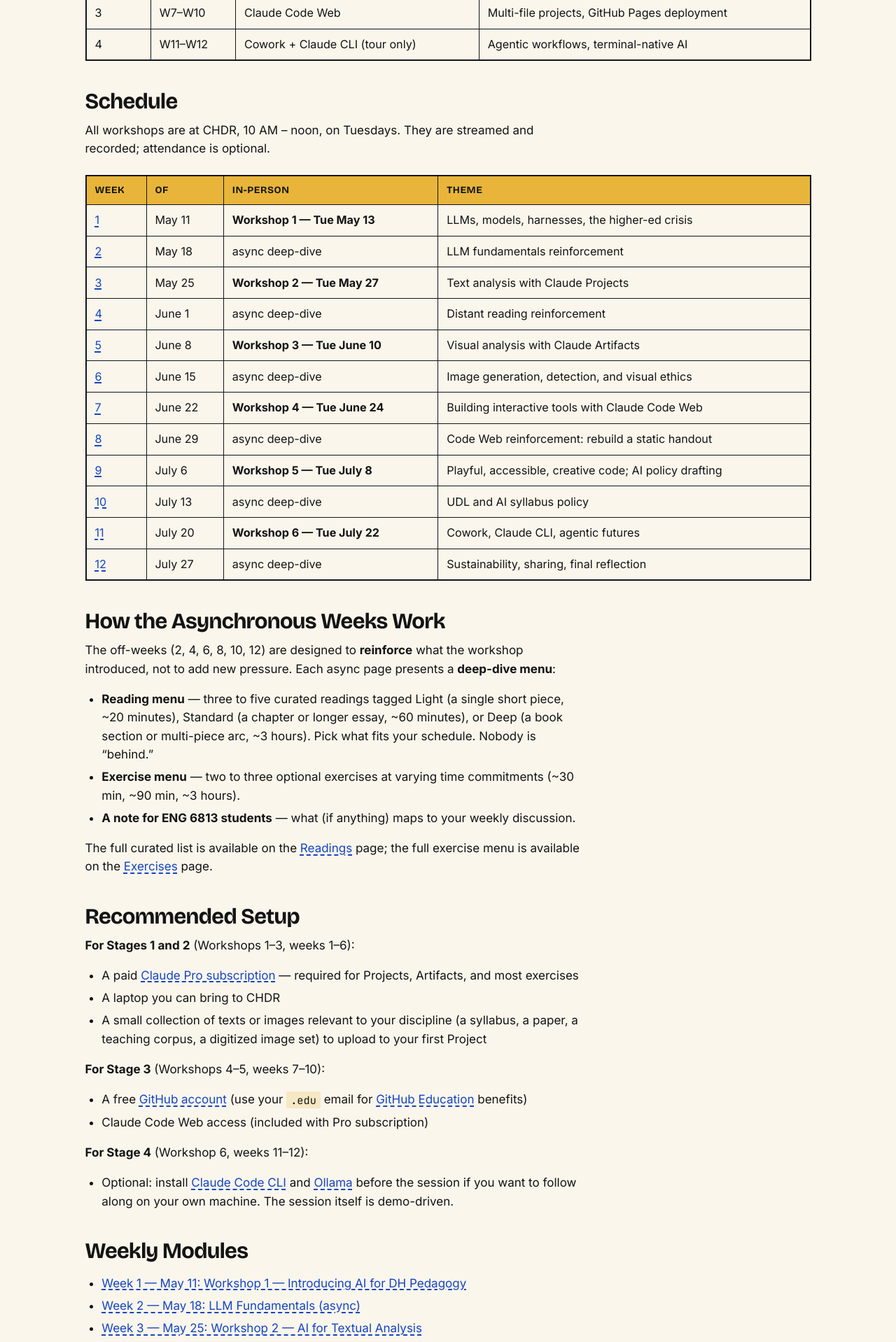
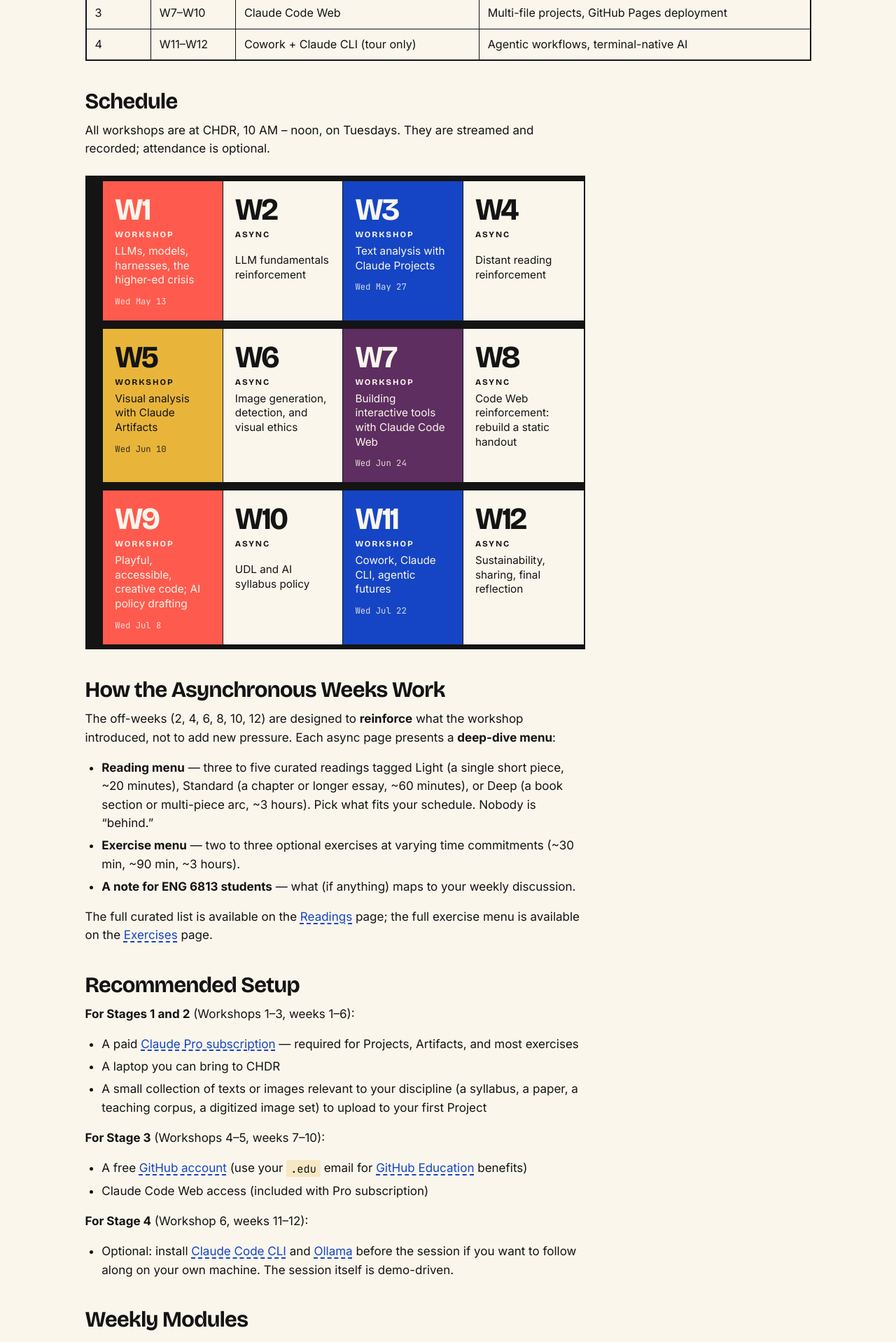
Before and after one commit to AMSUCF/NEH_AI_DH, a Jekyll site: the page built from index.md, in a window 1280 px wide. Shown: the part 2151-4069 px from the top of the page at 70% size. Built offline with Jekyll 4.4.1, drawn with Linux system fonts in a browser that asks for light colours; some of the changed text lies outside the part shown.

Commit message:
feat: schedule renders as a modern-quilt grid from front-matter
Replaces the markdown schedule table and duplicated weekly-modules
list on index.md with a Liquid loop over site.pages filtered by week.

Co-Authored-By: Claude Opus 4.7 (1M context) <noreply@anthropic.com>

```diff
--- /dev/null
+++ b/_includes/weeks-grid.html
@@ -0,0 +1,24 @@
+{% assign weekpages = site.pages | where_exp:"p","p.week" | sort:"week" %}
+{%- assign workshop_colors = "coral,cobalt,mustard,plum,coral,cobalt" | split: "," -%}
+{%- assign workshop_seen = 0 -%}
+<ol class="weeks-grid" aria-label="Twelve-week schedule">
+{% for w in weekpages %}
+  {%- if w.kind == "workshop" -%}
+    {%- assign color = workshop_colors[workshop_seen] -%}
+    {%- assign workshop_seen = workshop_seen | plus: 1 -%}
+    {%- assign block_class = "is-workshop is-color-" | append: color -%}
+    {%- assign label = "Workshop" -%}
+  {%- else -%}
+    {%- assign block_class = "is-async" -%}
+    {%- assign label = "Async" -%}
+  {%- endif %}
+  <li class="week-block {{ block_class }}">
+    <a class="week-block-link" href="{{ w.url | relative_url }}">
+      <span class="week-num">W{{ w.week }}</span>
+      <span class="week-kind">{{ label }}</span>
+      <span class="week-theme">{{ w.theme }}</span>
+      {% if w.workshop.date %}<span class="week-date">{{ w.workshop.date | date: "%a %b %-d" }}</span>{% endif %}
+    </a>
+  </li>
+{% endfor %}
+</ol>
--- a/assets/css/style.css
+++ b/assets/css/style.css
@@ -336,3 +336,87 @@ a:hover, a:focus {
   .site-nav { gap: 1rem; }
   .nav-link { font-size: 0.85rem; }
 }
+
+/* ===== Weeks grid (the quilt top) ===== */
+.weeks-grid {
+  list-style: none;
+  padding: 0;
+  margin: 1.5rem 0 2rem;
+  display: grid;
+  grid-template-columns: repeat(4, 1fr);
+  gap: 0;
+  border: 2px solid var(--ink);
+  background: var(--ink); /* shows as the seams between blocks */
+  max-width: none;
+}
+
+.week-block {
+  position: relative;
+  background: var(--bone);
+  margin: 0;
+  border: 0;
+  outline: 1px solid var(--ink); /* gives every block a clean ink seam */
+  transition: transform 220ms ease, box-shadow 220ms ease, z-index 0s linear 220ms;
+}
+
+.week-block:hover {
+  z-index: 2;
+  transform: translate(-3px, -3px);
+  box-shadow: 6px 6px 0 var(--ink);
+  transition: transform 220ms ease, box-shadow 220ms ease;
+}
+
+.week-block-link {
+  display: flex;
+  flex-direction: column;
+  gap: 0.25rem;
+  padding: 1.1rem 1rem 1rem;
+  text-decoration: none;
+  color: inherit;
+  min-height: 9.5rem;
+}
+.week-block-link:hover, .week-block-link:focus { text-decoration: none; color: inherit; }
+
+.week-num {
+  font-family: var(--display);
+  font-variation-settings: "opsz" 96, "wdth" 115, "wght" 700;
+  font-size: 2.6rem;
+  line-height: 1;
+  letter-spacing: -0.04em;
+}
+.week-kind {
+  font-family: var(--display);
+  font-variation-settings: "opsz" 14, "wdth" 100, "wght" 700;
+  font-size: 0.7rem;
+  letter-spacing: 0.16em;
+  text-transform: uppercase;
+}
+.week-theme {
+  font-family: var(--sans);
+  font-size: 0.9rem;
+  line-height: 1.35;
+  margin-top: auto;
+}
+.week-date {
+  font-family: var(--mono);
+  font-size: 0.72rem;
+  margin-top: 0.4rem;
+  opacity: 0.85;
+}
+
+/* Workshop color rotation */
+.week-block.is-color-coral   { background: var(--coral);   color: var(--bone); }
+.week-block.is-color-cobalt  { background: var(--cobalt);  color: var(--bone); }
+.week-block.is-color-mustard { background: var(--mustard); color: var(--ink); }
+.week-block.is-color-plum    { background: var(--plum);    color: var(--bone); }
+.week-block.is-async         { background: var(--bone);    color: var(--ink); }
+
+@media (max-width: 880px) {
+  .weeks-grid { grid-template-columns: repeat(2, 1fr); }
+  .week-num { font-size: 2.2rem; }
+  .week-block-link { min-height: 8rem; }
+}
+@media (max-width: 480px) {
+  .weeks-grid { grid-template-columns: 1fr; }
+  .week-block-link { min-height: 0; padding: 0.85rem 1rem 1rem; }
+}
--- a/index.md
+++ b/index.md
@@ -54,20 +54,7 @@ The series unfolds across three arcs:
 
 All workshops are at CHDR, 10 AM – noon, on Tuesdays. They are streamed and recorded; attendance is optional.
 
-| Week | Of | In-person | Theme |
-|------|----|-----------|-------|
-| [1](weeks/week-01.md) | May 11 | **Workshop 1 — Tue May 13** | LLMs, models, harnesses, the higher-ed crisis |
-| [2](weeks/week-02.md) | May 18 | async deep-dive | LLM fundamentals reinforcement |
-| [3](weeks/week-03.md) | May 25 | **Workshop 2 — Tue May 27** | Text analysis with Claude Projects |
-| [4](weeks/week-04.md) | June 1 | async deep-dive | Distant reading reinforcement |
-| [5](weeks/week-05.md) | June 8 | **Workshop 3 — Tue June 10** | Visual analysis with Claude Artifacts |
-| [6](weeks/week-06.md) | June 15 | async deep-dive | Image generation, detection, and visual ethics |
-| [7](weeks/week-07.md) | June 22 | **Workshop 4 — Tue June 24** | Building interactive tools with Claude Code Web |
-| [8](weeks/week-08.md) | June 29 | async deep-dive | Code Web reinforcement: rebuild a static handout |
-| [9](weeks/week-09.md) | July 6 | **Workshop 5 — Tue July 8** | Playful, accessible, creative code; AI policy drafting |
-| [10](weeks/week-10.md) | July 13 | async deep-dive | UDL and AI syllabus policy |
-| [11](weeks/week-11.md) | July 20 | **Workshop 6 — Tue July 22** | Cowork, Claude CLI, agentic futures |
-| [12](weeks/week-12.md) | July 27 | async deep-dive | Sustainability, sharing, final reflection |
+{% include weeks-grid.html %}
 
 ## How the Asynchronous Weeks Work
 
@@ -98,18 +85,7 @@ The full curated list is available on the [Readings](readings.md) page; the full
 
 ## Weekly Modules
 
-- [Week 1 — May 11: Workshop 1 — Introducing AI for DH Pedagogy](weeks/week-01.md)
-- [Week 2 — May 18: LLM Fundamentals (async)](weeks/week-02.md)
-- [Week 3 — May 25: Workshop 2 — AI for Textual Analysis](weeks/week-03.md)
-- [Week 4 — June 1: Distant Reading (async)](weeks/week-04.md)
-- [Week 5 — June 8: Workshop 3 — AI for Visual Analysis](weeks/week-05.md)
-- [Week 6 — June 15: Visual AI in the Wild (async)](weeks/week-06.md)
-- [Week 7 — June 22: Workshop 4 — Web and Interactive Applications](weeks/week-07.md)
-- [Week 8 — June 29: Rebuilding a Handout (async)](weeks/week-08.md)
-- [Week 9 — July 6: Workshop 5 — Playful Approaches and Creative Code](weeks/week-09.md)
-- [Week 10 — July 13: UDL and AI Policy (async)](weeks/week-10.md)
-- [Week 11 — July 20: Workshop 6 — Agentic Futures, Curricular Sustainability](weeks/week-11.md)
-- [Week 12 — July 27: Sustaining and Sharing (async)](weeks/week-12.md)
+The grid above links to each module. Workshop weeks are colored; async weeks are bone.
 
 ## Acknowledgements
 
```
